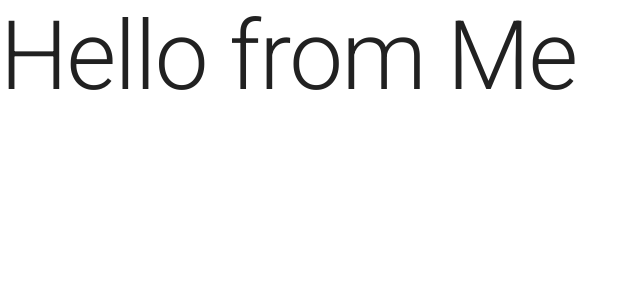
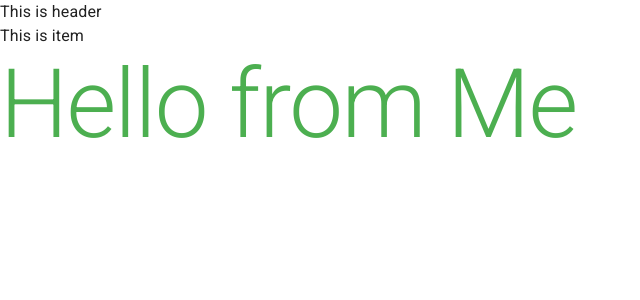
Before and after one commit to tanbiranjum/billing-management, a React (Create React App) app: page / in a window 1280 px wide. Shown: the top 300 px of the page, without its empty margins (0-640 px from the left). Built offline with nearby package versions, Linux system fonts and the light colour scheme.

Commit message:
mui icon added

```diff
--- a/package.json
+++ b/package.json
@@ -7,6 +7,7 @@
     "@emotion/react": "^11.5.0",
     "@emotion/styled": "^11.3.0",
     "@fontsource/roboto": "^4.5.1",
+    "@mui/icons-material": "^5.1.0",
     "@mui/material": "^5.1.0",
     "@testing-library/jest-dom": "^5.11.4",
     "@testing-library/react": "^11.1.0",
--- a/src/App.js
+++ b/src/App.js
@@ -1,10 +1,33 @@
-import { CssBaseline, Typography } from '@mui/material'
+import {
+  AppBar,
+  Box,
+  CssBaseline,
+  Divider,
+  Drawer,
+  Grid,
+  IconButton,
+  List,
+  ListItem,
+  ListItemIcon,
+  ListItemText,
+  MenuIcon,
+  Typography,
+  Toolbar,
+} from '@mui/material'
+
+import { GridViewIcon, ReceiptIcon, SettingsIcon, NoteAltIcon } from '@mui/icons-material'
 
 function App() {
   return (
     <div className="App">
       <CssBaseline />
-      <Typography variant="h1">Hello from Me</Typography>
+      <Grid container direction="column">
+        <Grid item>This is header</Grid>
+        <Grid item>This is item</Grid>
+      </Grid>
+      <Typography variant="h1" color="primary">
+        Hello from Me
+      </Typography>
     </div>
   )
 }
--- a/src/theme.js
+++ b/src/theme.js
@@ -1,9 +1,13 @@
 import { createTheme } from '@mui/material'
-import { orange } from '@mui/material/colors'
+import { green, orange } from '@mui/material/colors'
 
 const theme = createTheme({
+  palette: {
+    primary: green,
+  },
   status: {
     danger: orange[500],
+    test: green,
   },
 })
 
```
Also changed, not shown: 1 other file (tests, documents, lock files or other folders).
